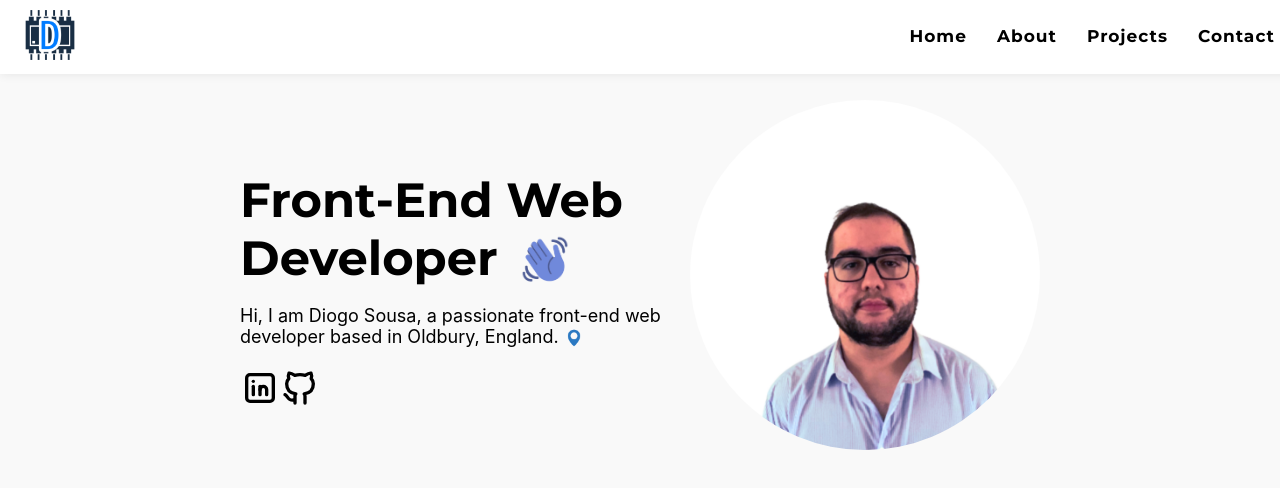
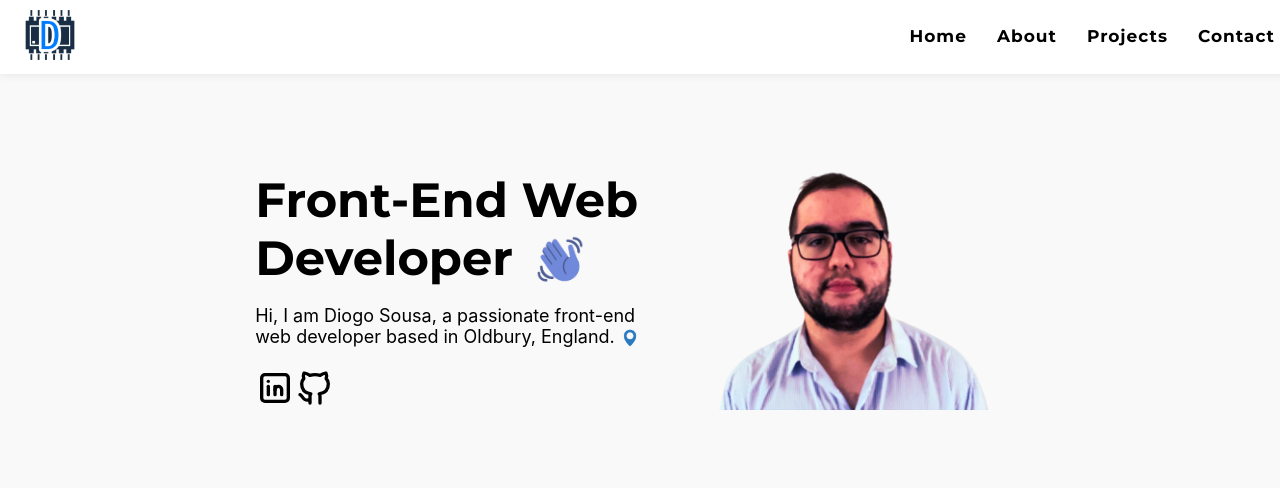
Before and after one commit to DiogoS77/Diogo-Portfolio, a React (Create React App) app: page / in a window 1280 px wide. Shown: the top 488 px of the page. Built offline with nearby package versions, Linux system fonts and the light colour scheme; a web font is replaced by a local one.

Commit message:
added glitch eefct to portrait, added no bg portrait

```diff
--- a/src/components/pages/Home.js
+++ b/src/components/pages/Home.js
@@ -1,7 +1,6 @@
 // Home.jsx
 import React from "react";
 import "../../css/Home.css";
-import Portrait from "../../images/portrait.png";
 import BlueLocationPin from "../../images/blueLocationPin.png";
 import WavingBlueHand from "../../images/wavingBlueEmoji.png";
 
@@ -84,7 +83,7 @@ export default function Home() {
             </a>
           </div>
         </div>
-        <img className="profile-image" src={Portrait} alt="Profile" />
+        <div class="glitch"></div>
       </div>
     </div>
   );
--- a/src/css/Home.css
+++ b/src/css/Home.css
@@ -2,6 +2,8 @@
 
 body {
   background-color: #f9f9f9;
+  margin: 0;
+  padding: 0;
 }
 
 .home-container {
@@ -31,7 +33,7 @@ body {
 .waving-hand {
   position: absolute;
   top: 78%;
-  left: calc(60% + 10px);
+  left: calc(70% + 10px);
   transform: translateY(-50%);
   width: 50px;
 }
@@ -47,9 +49,93 @@ body {
   vertical-align: middle;
 }
 
-.profile-image {
-  width: 350px;
-  border-radius: 50%;
+.glitch {
+  position: relative;
+  width: 100%;
+  bottom: 40px;
+  height: 350px;
+  background: url(..//images/portraitNoBG.png);
+  background-size: cover;
+}
+
+.glitch:before {
+  content: "";
+  position: absolute;
+  left: 0;
+  bottom: 0%;
+  width: 100%;
+  height: 350px;
+  background: url(../images/portraitNoBG.png);
+  background-size: cover;
+  opacity: 0.5;
+  mix-blend-mode: hard-light;
+  animation: glitch2 10s linear infinite;
+}
+
+.glitch:hover:before {
+  animation: glitch1 1s linear infinite;
+}
+
+@keyframes glitch1 {
+  0% {
+    background-position: 0 0;
+    filter: hue-rotate(0deg);
+  }
+  10% {
+    background-position: 5px 0;
+  }
+  20% {
+    background-position: -5px 0;
+  }
+  30% {
+    background-position: 15px 0;
+  }
+  40% {
+    background-position: -5px 0;
+  }
+  50% {
+    background-position: -25px 0;
+  }
+  60% {
+    background-position: -50px 0;
+  }
+  70% {
+    background-position: 0 -20px;
+  }
+  80% {
+    background-position: -60px -20px;
+  }
+  81% {
+    background-position: 0 0;
+  }
+  100% {
+    background-position: 0 0;
+    filter: hue-rotate(360deg);
+  }
+}
+
+@keyframes glitch2 {
+  0% {
+    background-position: 0 0;
+    filter: hue-rotate(0deg);
+  }
+  10% {
+    background-position: 15px 0;
+  }
+  15% {
+    background-position: -15px 0;
+  }
+  20% {
+    filter: hue-rotate(360deg);
+  }
+  25% {
+    background-position: 0 0;
+    filter: hue-rotate(0deg);
+  }
+  100% {
+    background-position: 0 0;
+    filter: hue-rotate(0deg);
+  }
 }
 
 .social-icon path {
```
Also changed, not shown: src/images/portraitNoBG.png (added).
